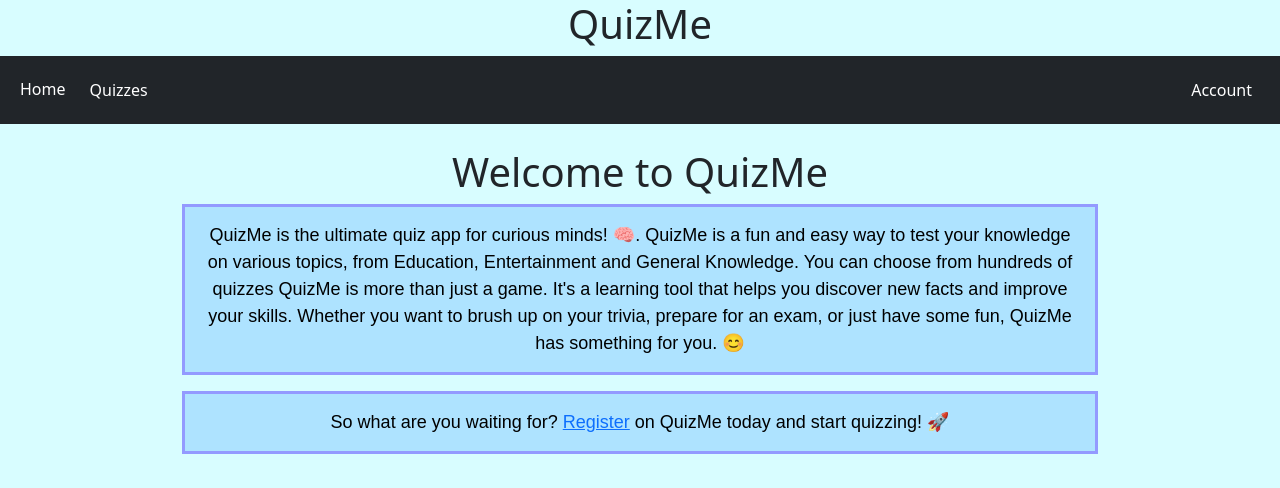
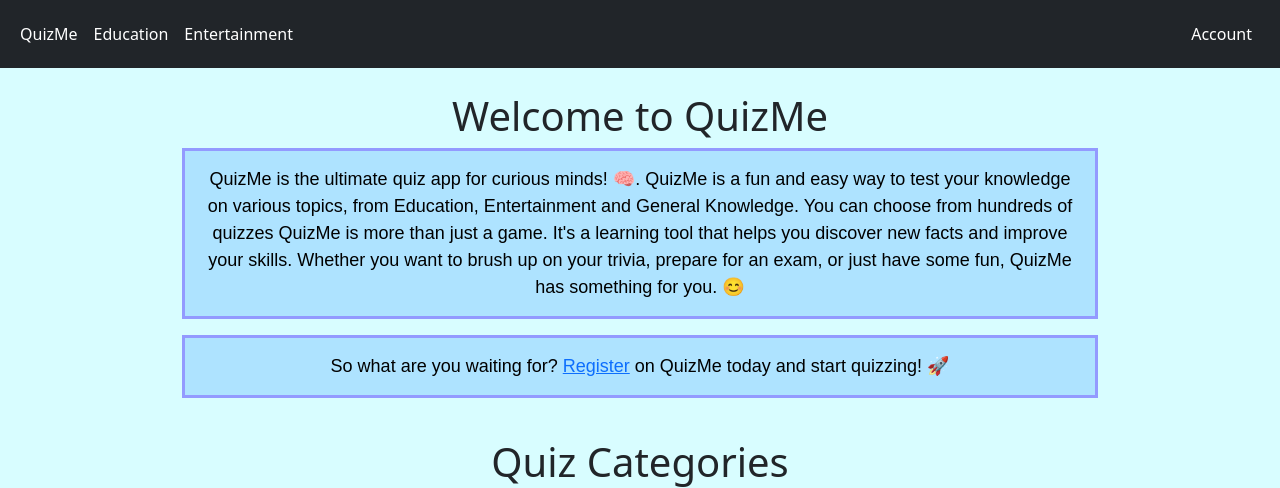
Before and after one commit to KC-software-en/QuizMe, a Django app: page / in a window 1280 px wide. Shown: the top 488 px of the page. Run offline with Django 5.2, Linux system fonts and the light colour scheme.

Commit message:
Removed the header and added back the categegory links for the home page.

```diff
--- a/Education/templates/index.html
+++ b/Education/templates/index.html
@@ -200,37 +200,24 @@
         <body style="background: #d8fdff;">
         {% block content %}
         <!-- Nav bar template for all pages-->
-
-            <h1 style="text-align: center;">QuizMe</h1>
             <nav class="navbar navbar-expand-lg navbar-dark bg-dark">
                 <div class="container-fluid">
                     <div class="collapse navbar-collapse" id="navbarSupportedContent">
                         <ul class="navbar-nav me-auto mb-2 mb-lg-0">
                           <li class="nav-item">
-                            <a class="nav-link active" aria-current="page"  aria-disabled="true" style="padding-top: 10pt;">Home </a>
+                            <a class="nav-link active" aria-current="page" aria-disabled="true">QuizMe </a>
                         </li>
-                            <div class="dropdown">
-                              <button class="dropbtn">Quizzes
-                                <i class="fa fa-caret-down"></i>
-                              </button>
-                              <div class="dropdown-content">
-                                  {% if user.is_authenticated %}
-                                  <a href="{% url 'Education:index_edu' %}">Education</a>
-                                  <a href="{% url 'Entertainment:index_en' %}">Entertainment</a>
-                                  {% else %}
-                                      <a href="{% url 'user_auth:login' %}">Public quiz</a>
-                                  {% endif %}
-                              </div>
-                            </div>
                             <li class="nav-item">
                                 <!-- link to Education quiz home page
                                 include category_id in tag to avoid a NoReverseMatch error in template rendering-->
+                                <a class="nav-link active" href="{% url 'Education:index_edu' %}">Education</a>
 
                             </li>
 
                             <li class="nav-item">
                               <!-- link to Education quiz home page
                               include category_id in tag to avoid a NoReverseMatch error in template rendering-->
+                              <a class="nav-link active" href="{% url 'Entertainment:index_en' %}">Entertainment</a>
 
                           </li>
 
```
